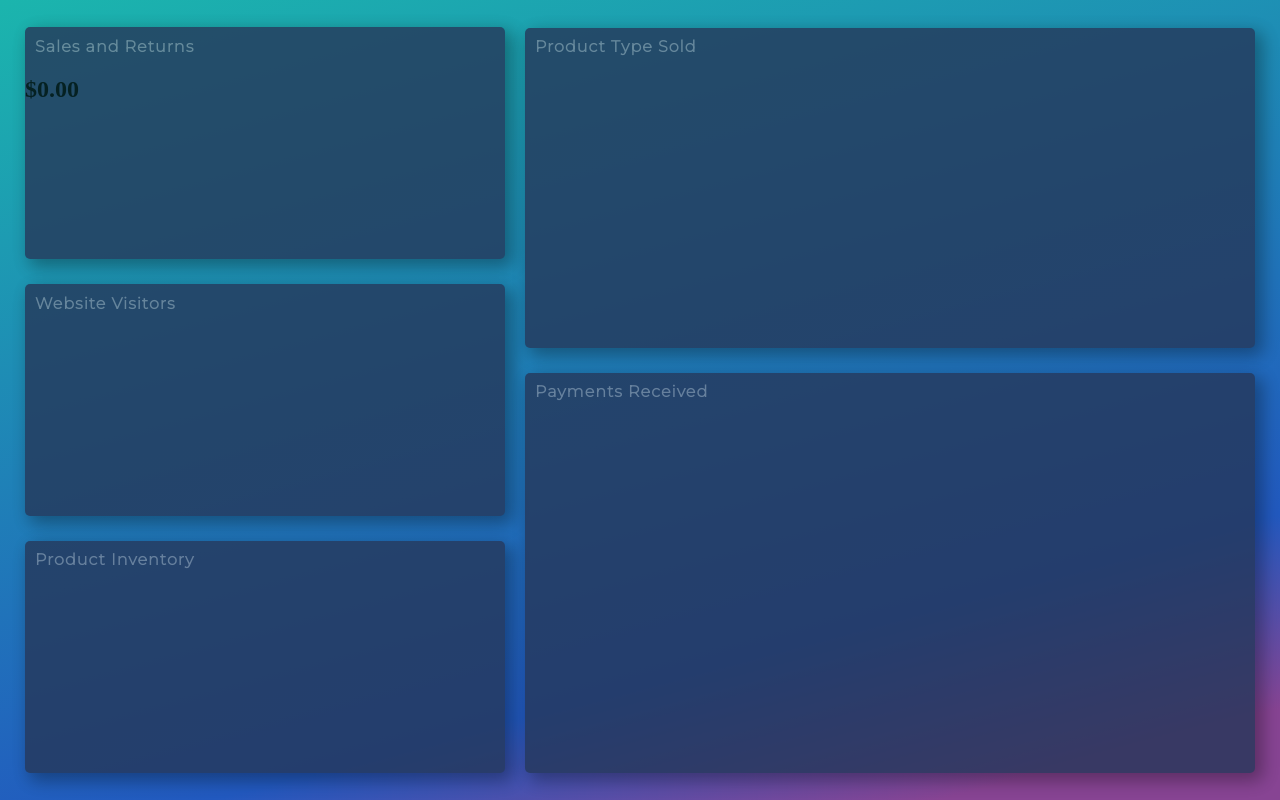
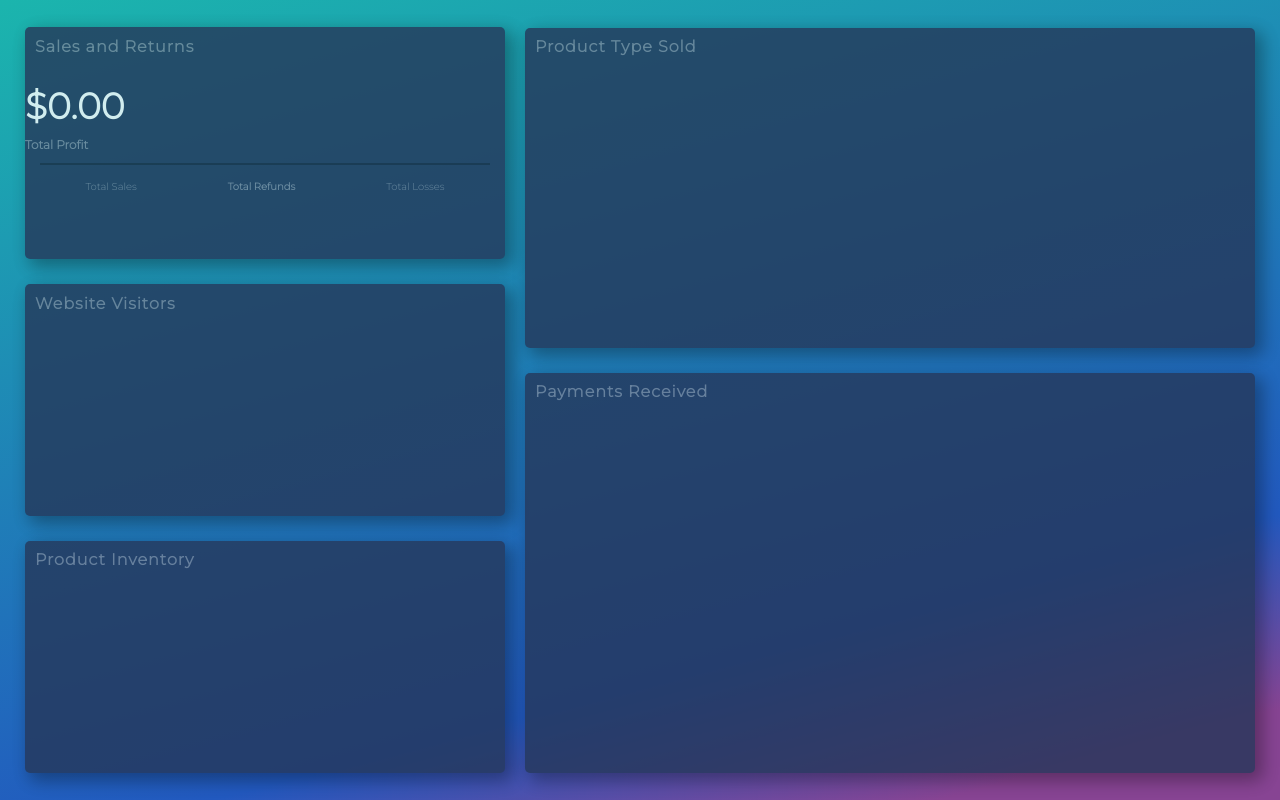
Before and after one commit to MeganMFisher/Dashboard, a website: page public/index.html in a window 1280 px wide. Drawn offline with nearby package versions, Linux system fonts and the light colour scheme; no server answers.

Commit message:
styling sales box

```diff
--- a/public/index.html
+++ b/public/index.html
@@ -7,6 +7,7 @@
     <meta name="viewport" content="width=device-width, initial-scale=1">
     <link href="reset.css" rel="stylesheet">
     <link href="styles/styles.css" rel="stylesheet">
+    <link href="styles/sales.css" rel="stylesheet">
     <link href="https://fonts.googleapis.com/css?family=Montserrat:300" rel="stylesheet">
 </head>
 
@@ -16,10 +17,20 @@
             <div class='graphBox graphBoxSmall'>
                 <h1>Sales and Returns</h1>
                 <h2>{{sales[0].totalamountsold - sales[0].totalamountrefunded - sales[0].totalamountunresalableloss | currency}}</h2>
-                <div>
-                <p>{{sales[0].totalamountsold | currency}}</p>
-                <p>{{sales[0].totalamountrefunded | currency}}</p>
-                <p>{{sales[0].totalamountunresalableloss | currency}}</p>
+                <h3>Total Profit</h3>
+                <div class='salesStats'>
+                    <div>
+                        <h4>{{sales[0].totalamountsold | currency}}</h4>
+                        <p>Total Sales</p>
+                    </div>
+                    <div>
+                        <h4>{{sales[0].totalamountrefunded | currency}}</p>
+                        <p>Total Refunds</h4>
+                    </div>
+                    <div>
+                        <h4>{{sales[0].totalamountunresalableloss | currency}}</h4>
+                        <p>Total Losses</p>
+                    </div>
                 </div>
             </div>
             <div class='graphBox graphBoxSmall'>
--- /dev/null
+++ b/public/styles/sales.css
@@ -0,0 +1,27 @@
+.graphBoxSmall h2 {
+    font-size: 36px;
+}
+
+.graphBoxSmall h3 {
+    font-size: 12px;
+    opacity: .4;
+    margin-top: -20px;
+}
+
+.salesStats {
+    width: calc(100% - 30px);
+    height: 50px;
+    margin-left: 15px;
+    display: flex;
+    justify-content: space-around;
+    border-top: 2px solid rgba(0, 0, 0, .3);
+}
+
+.salesStats h4 {
+    font-size: 12px;
+}
+
+.salesStats p {
+    font-size: 10px;
+    opacity: .4;
+}
--- a/public/styles/styles.css
+++ b/public/styles/styles.css
@@ -4,6 +4,8 @@ section {
     display: flex;
     flex-direction: column;
     justify-content: space-around;
+    font-family: 'Montserrat';
+    color: white;
 }
 
 .graphBoxContainers {
@@ -37,7 +39,6 @@ section {
 
 h1 {
     color: rgba(244, 244, 244, .4);
-    font-family: 'Montserrat';
     font-size: 16px;
     letter-spacing: 1px;
     margin-left: 10px;
```
